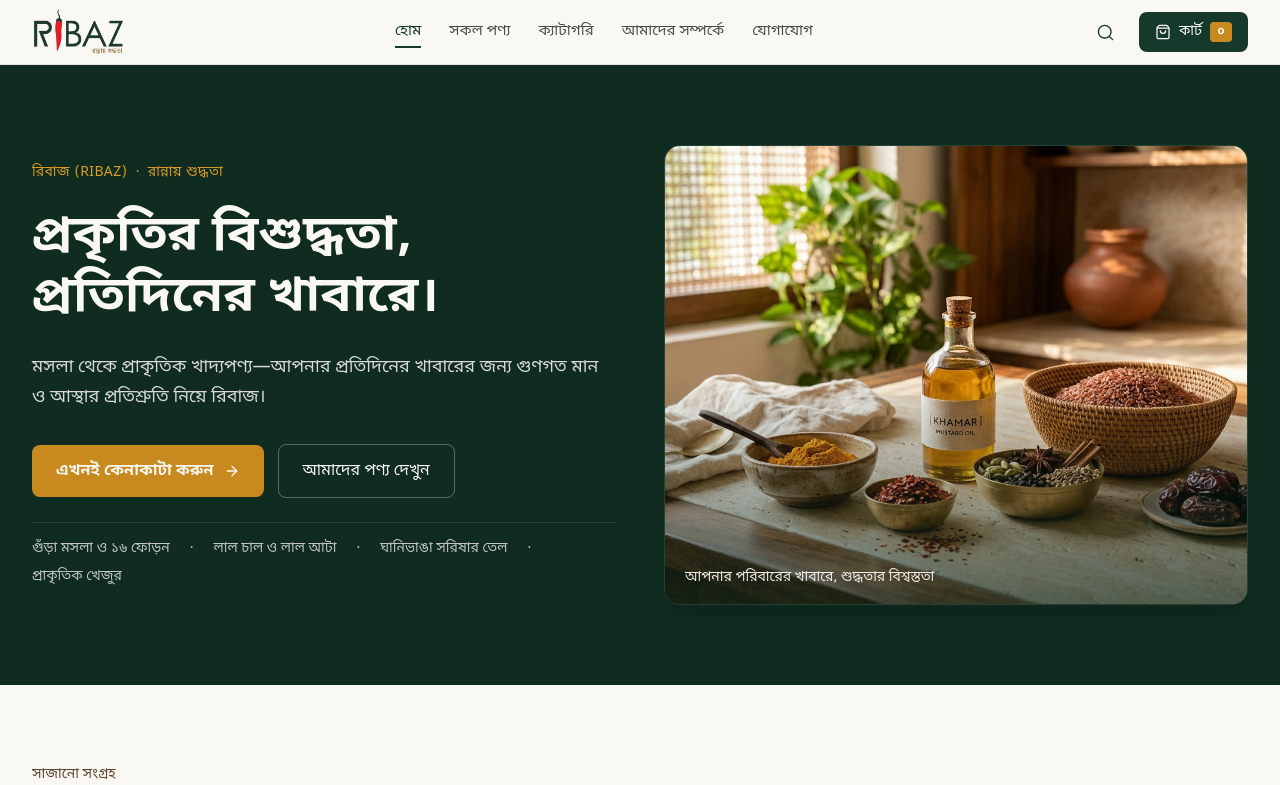
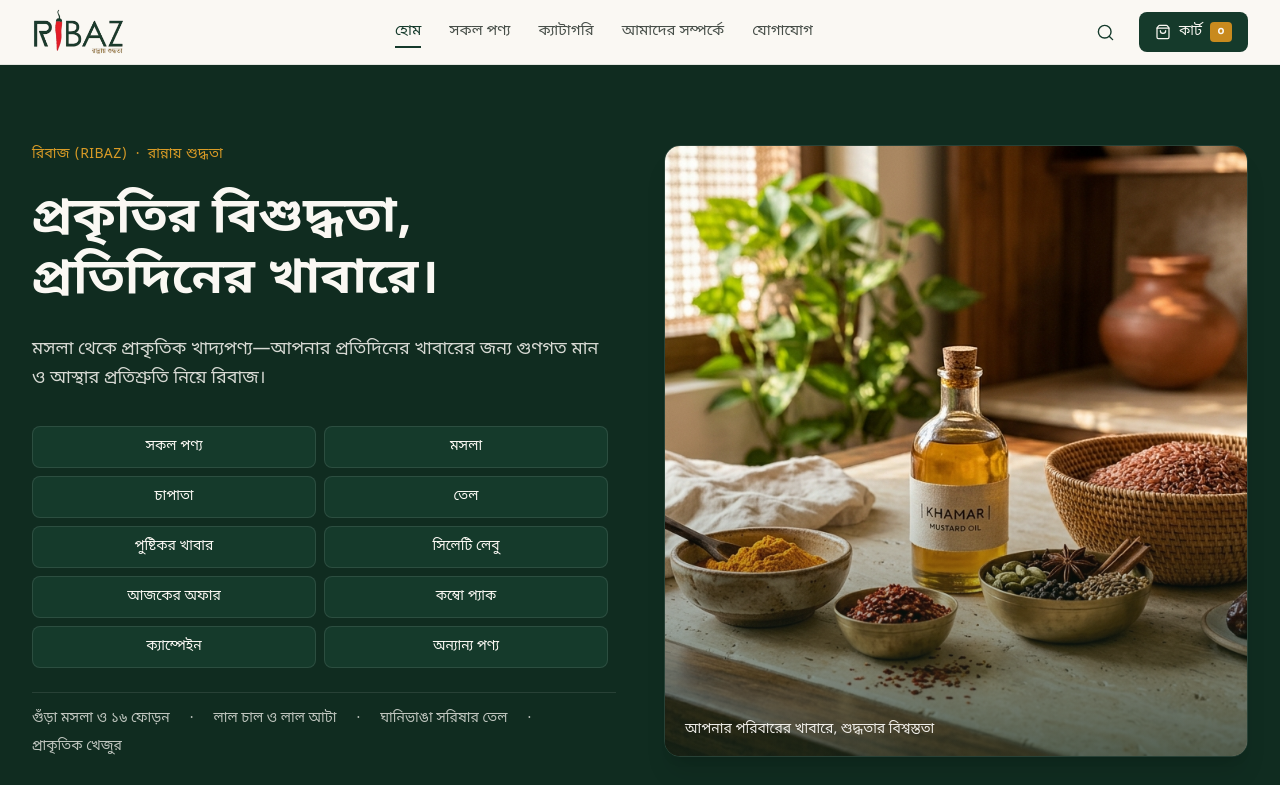
Before and after one commit to elias33721-gif/ribaz-online-shop, a React (Vite) app: page / in a window 1280 px wide. Shown: the top 785 px of the page. Built offline with nearby package versions, Linux system fonts and the light colour scheme; a web font is replaced by a local one.

Commit message:
Redesign hero category buttons

```diff
--- a/src/components/Hero.tsx
+++ b/src/components/Hero.tsx
@@ -1,4 +1,3 @@
-import { ArrowRight } from 'lucide-react';
 import { BRAND_CONFIG } from '../data/brandConfig';
 import { SafeImage } from './SafeImage';
 
@@ -8,6 +7,22 @@ interface HeroProps {
 }
 
 export function Hero({ onShopNow, onViewProducts }: HeroProps) {
+  void onShopNow;
+  void onViewProducts;
+
+  const categories = [
+    'সকল পণ্য',
+    'মসলা',
+    'চাপাতা',
+    'তেল',
+    'পুষ্টিকর খাবার',
+    'সিলেটি লেবু',
+    'আজকের অফার',
+    'কম্বো প্যাক',
+    'ক্যাম্পেইন',
+    'অন্যান্য পণ্য',
+  ];
+
   return (
     <section
       id="top"
@@ -15,7 +30,6 @@ export function Hero({ onShopNow, onViewProducts }: HeroProps) {
     >
       <div className="max-w-[1280px] mx-auto px-4 sm:px-6 lg:px-8 py-12 sm:py-16 lg:py-20">
         <div className="grid grid-cols-1 lg:grid-cols-12 gap-8 lg:gap-12 items-stretch">
-          {/* Left Editorial Column */}
           <div className="lg:col-span-6 flex flex-col justify-center space-y-6">
             <div className="flex items-center gap-2 text-xs sm:text-sm font-medium text-[#D99B26] tracking-wide">
               <span>রিবাজ (RIBAZ)</span>
@@ -31,23 +45,16 @@ export function Hero({ onShopNow, onViewProducts }: HeroProps) {
               {BRAND_CONFIG.heroSubtitle}
             </p>
 
-            <div className="pt-2 flex flex-wrap items-center gap-3.5">
-              <button
-                type="button"
-                onClick={onShopNow}
-                className="inline-flex items-center gap-2.5 px-6 py-3.5 bg-[#C88A1E] hover:bg-[#B47A16] text-[#FAF8F3] rounded-lg text-sm sm:text-base font-semibold transition-colors whitespace-nowrap shrink-0 cursor-pointer focus-visible:outline-2 focus-visible:outline-offset-2 focus-visible:outline-[#D99B26]"
-              >
-                <span>এখনই কেনাকাটা করুন</span>
-                <ArrowRight className="w-4 h-4" />
-              </button>
-
-              <button
-                type="button"
-                onClick={onViewProducts}
-                className="inline-flex items-center px-6 py-3.5 bg-transparent hover:bg-white/10 text-[#FAF8F3] border border-[#FAF8F3]/30 rounded-lg text-sm sm:text-base font-medium transition-colors whitespace-nowrap shrink-0 cursor-pointer"
-              >
-                আমাদের পণ্য দেখুন
-              </button>
+            <div className="pt-2 grid grid-cols-2 sm:grid-cols-3 lg:grid-cols-2 gap-2 max-w-xl">
+              {categories.map((category) => (
+                <button
+                  key={category}
+                  type="button"
+                  className="w-full px-3 py-2.5 bg-[#153A2B] hover:bg-[#1D4A37] border border-white/10 text-[#FAF8F3] rounded-lg text-sm font-medium transition-colors text-center cursor-pointer focus-visible:outline-2 focus-visible:outline-offset-2 focus-visible:outline-[#D99B26]"
+                >
+                  {category}
+                </button>
+              ))}
             </div>
 
             <div className="pt-4 border-t border-white/10 flex flex-wrap items-center gap-x-5 gap-y-2 text-xs sm:text-sm text-[#FAF8F3]/75">
@@ -61,7 +68,6 @@ export function Hero({ onShopNow, onViewProducts }: HeroProps) {
             </div>
           </div>
 
-          {/* Right Atmospheric Visual Frame */}
           <div className="lg:col-span-6">
             <div className="relative h-full min-h-[280px] sm:min-h-[380px] lg:min-h-[460px] rounded-2xl overflow-hidden border border-white/10 shadow-xl">
               <SafeImage
```
